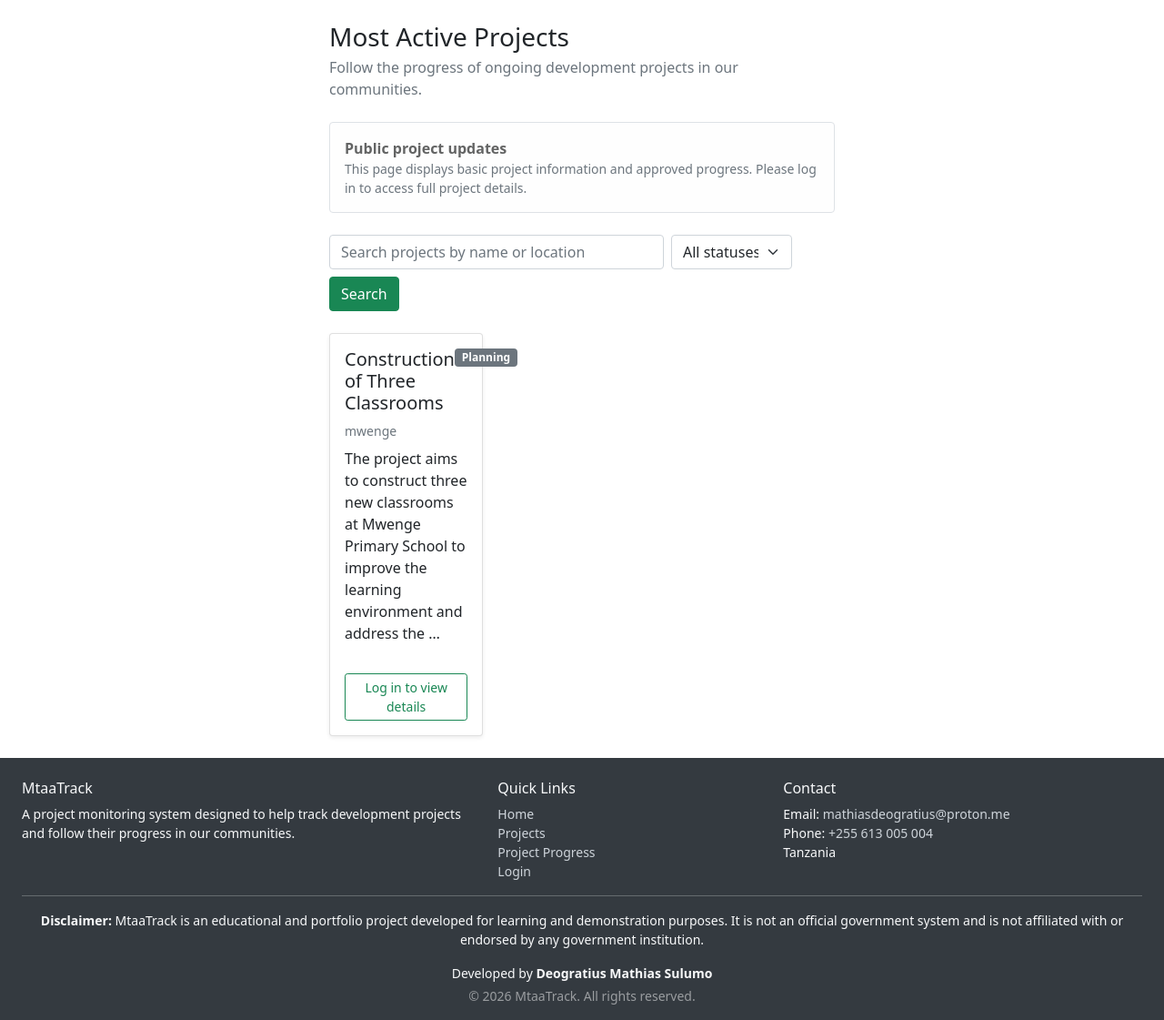
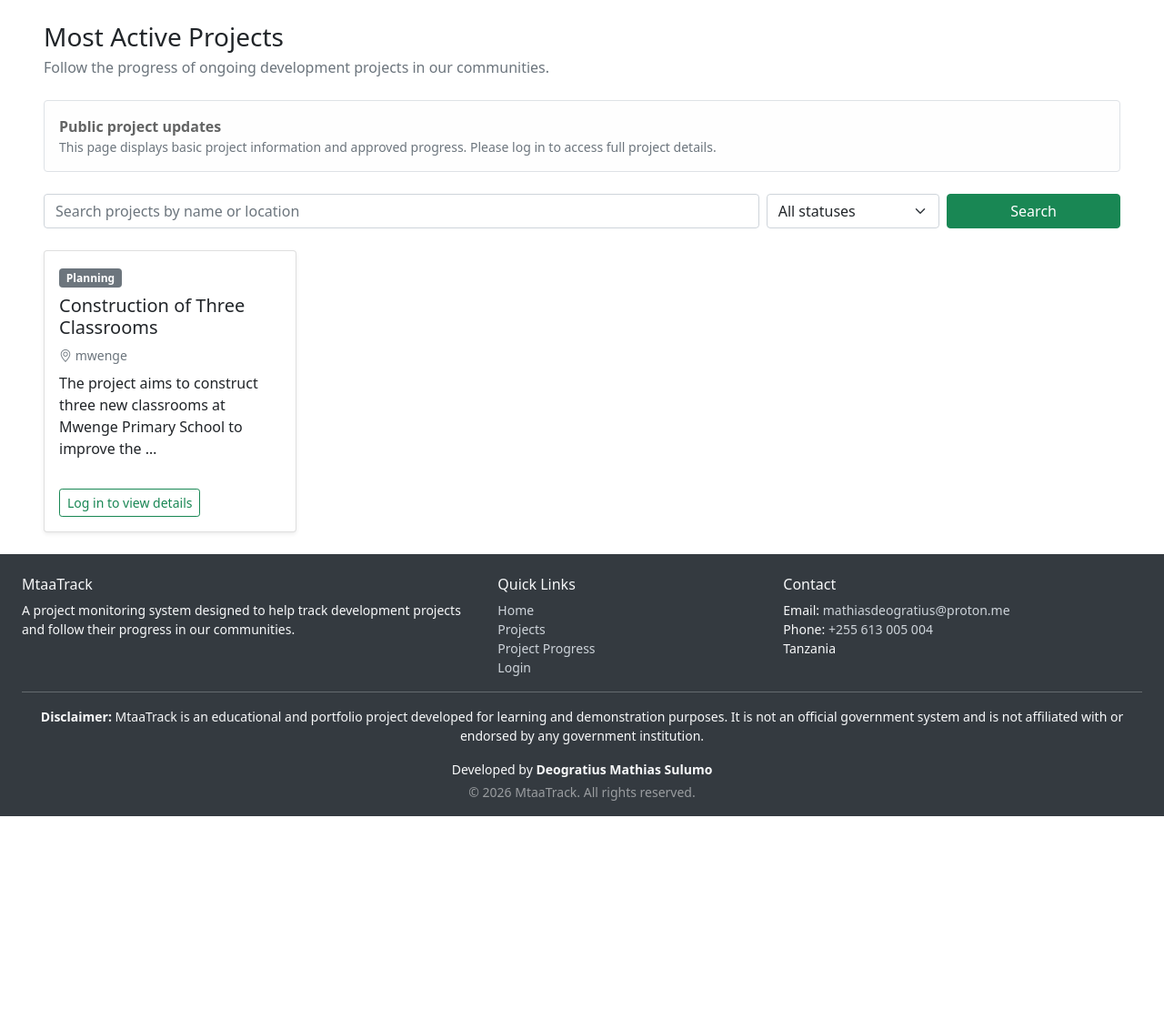
Before and after one commit to Desulumo/mtaatrack, a Django app: page / in a window 1280 px wide. Shown: the part 64-1185 px from the top of the page at 91% size. After the commit the page ends 961 px from the top, so only its background shows below. Run offline with Django 5.2, Linux system fonts and the light colour scheme; data comes from the database, SQL or seed files in the repository; both versions use the stored data as it was after the commit.

Commit message:
Layout Update

```diff
--- a/templates/base.html
+++ b/templates/base.html
@@ -8,9 +8,12 @@
 
     <!-- Bootstrap CSS -->
     <link href="https://cdn.jsdelivr.net/npm/bootstrap@5.0.2/dist/css/bootstrap.min.css" rel="stylesheet" integrity="sha384-EVSTQN3/azprG1Anm3QDgpJLIm9Nao0Yz1ztcQTwFspd3yD65VohhpuuCOmLASjC" crossorigin="anonymous">
+
+    <!-- Bootstrap Icons (for bi bi-geo-alt etc.) -->
+    <link rel="stylesheet" href="https://cdn.jsdelivr.net/npm/bootstrap-icons@1.11.3/font/bootstrap-icons.min.css">
+
     <link rel="icon" type="image/png" href="{% static 'images/logo.jpg' %}">
     <title>mtaatrack</title>
-
 
     <style>
       /* Make media and tables fit any screen */
@@ -21,17 +24,19 @@
   <body>
     {% include "projects/nav.html" %}
 
-    <!-- Put all your content inside this container -->
+    {% block page %}
+    <!-- Default: narrow centered layout for forms, login, etc. -->
     <div class="container-fluid px-3 px-md-4">
       <div class="row">
         <div class="col-12 col-md-8 col-lg-6 mx-auto">
-
-          {% block content %} {% endblock %}
-
+          {% block content %}{% endblock %}
         </div>
       </div>
     </div>
-{% include "projects/footer.html" %}
+    {% endblock %}
+
+    {% include "projects/footer.html" %}
+
     <!-- Bootstrap Bundle with Popper -->
     <script src="https://cdn.jsdelivr.net/npm/bootstrap@5.0.2/dist/js/bootstrap.bundle.min.js" integrity="sha384-MrcW6ZMFYlzcLA8Nl+NtUVF0sA7MsXsP1UyJoMp4YLEuNSfAP+JcXn/tWtIaxVXM" crossorigin="anonymous"></script>
   </body>
--- a/templates/projects/index.html
+++ b/templates/projects/index.html
@@ -1,9 +1,8 @@
-
 {% extends 'base.html' %}
 
-{% block content %}
+{% block page %}
 
-<div class="container py-4">
+<div class="container-fluid px-3 px-md-4 px-xl-5 py-4" style="max-width: 1800px;">
 
     <!-- Homepage introduction -->
     <div class="mb-4">
@@ -22,9 +21,10 @@
         </p>
     </div>
 
+    <!-- Search and filter -->
     <form method="GET" class="row g-2 mb-4">
 
-    <div class="col-12 col-md-8">
+        <div class="col-12 col-md-7 col-xl-8">
             <input
                 type="search"
                 name="q"
@@ -33,7 +33,7 @@
                 value="{{ search_query }}">
         </div>
 
-    <div class="col-12 col-md-3">
+        <div class="col-12 col-md-3 col-xl-2">
             <select name="status" class="form-select">
 
                 <option value="">All statuses</option>
@@ -61,15 +61,16 @@
             </select>
         </div>
 
-    <div class="col-12 col-md-auto">
+        <div class="col-12 col-md-2">
             <button type="submit" class="btn btn-success w-100">
                 Search
             </button>
         </div>
 
     </form>
+
     <!-- Project cards -->
-    <div class="row g-4 row-cols-1 row-cols-md-2 row-cols-lg-3">
+    <div class="row g-4 row-cols-1 row-cols-sm-2 row-cols-lg-3 row-cols-xl-4">
 
         {% for project in projects %}
 
@@ -77,12 +78,8 @@
             <div class="card h-100 shadow-sm">
                 <div class="card-body d-flex flex-column">
 
-                    <div class="d-flex justify-content-between align-items-start mb-2">
-                        <h2 class="h5 card-title mb-0">
-                            {{ project.name }}
-                        </h2>
-
-                        <span class="badge
+                    <div class="mb-2">
+                        <span class="badge mb-2
                             {% if project.status == 'COMPLETED' %}
                                 bg-success
                             {% elif project.status == 'ONGOING' %}
@@ -94,6 +91,10 @@
                             {% endif %}">
                             {{ project.get_status_display }}
                         </span>
+
+                        <h2 class="h5 card-title mb-0">
+                            {{ project.name }}
+                        </h2>
                     </div>
 
                     <p class="text-muted small mb-2">
@@ -102,12 +103,11 @@
                     </p>
 
                     <p class="card-text">
-                        {{ project.description|truncatewords:20 }}
+                        {{ project.description|truncatewords:15 }}
                     </p>
 
                     <div class="mt-auto pt-3">
-                        <a href="#"
-                           class="btn btn-outline-success btn-sm">
+                        <a href="#" class="btn btn-outline-success btn-sm">
                             Log in to view details
                         </a>
                     </div>
```
Also changed, not shown: db.sqlite3. Lines whose indentation alone changed are shown as unchanged.
